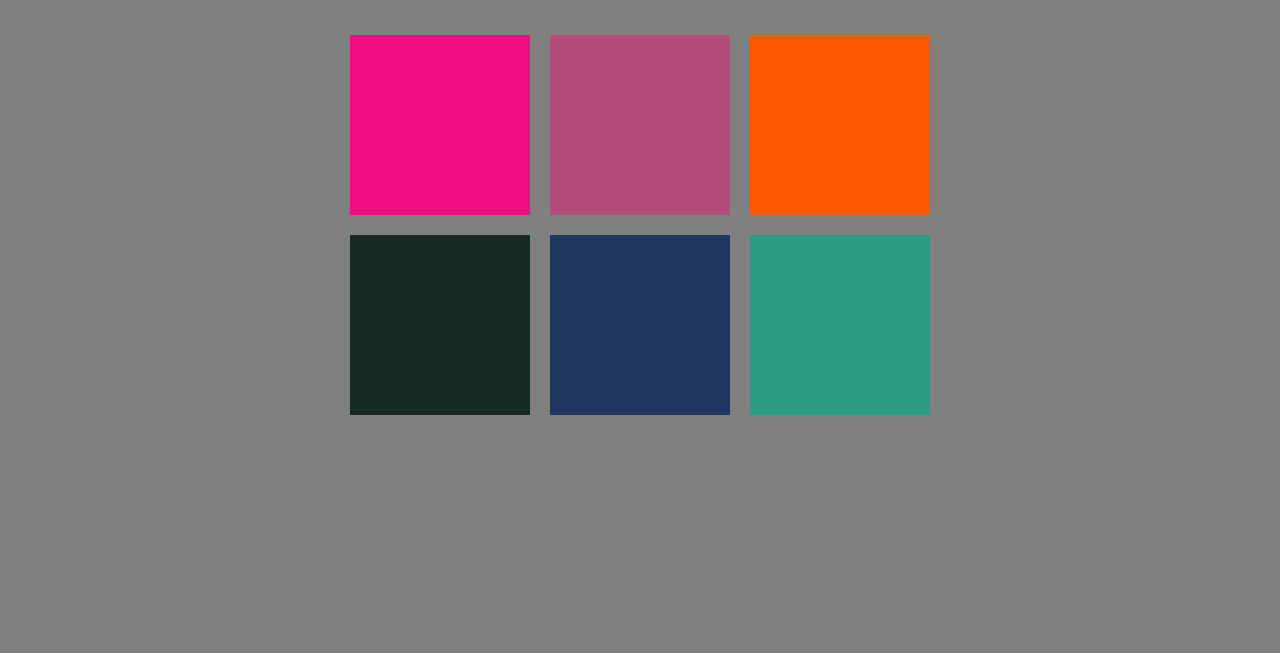
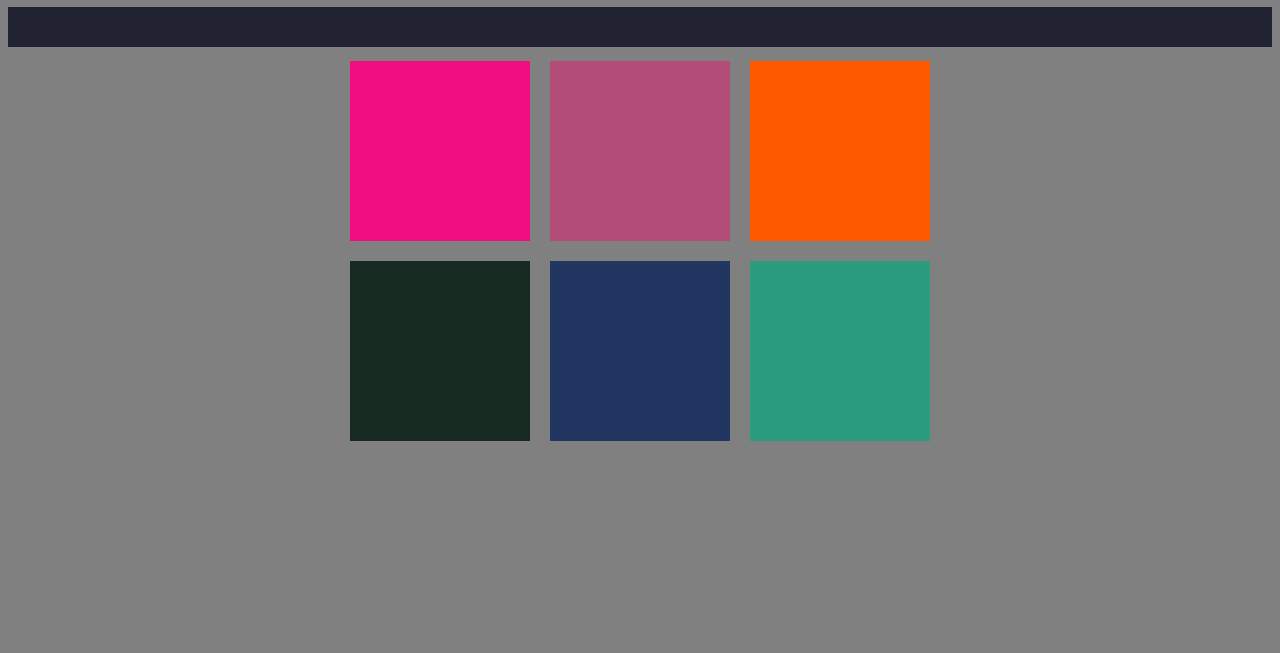
Before and after one commit to Aleemendoza/ColorGame, a plain HTML site: page index.html in a window 1280 px wide. Shown: the part 147-800 px from the top of the page. Drawn offline with Linux system fonts and the light colour scheme.

Commit message:
detalles

```diff
--- a/app.js
+++ b/app.js
@@ -10,16 +10,16 @@ pickedColor.innerHTML=colors[4]
 
 
 
-// funcion para comparar el color clickeado con el del elemento del dom.
 
 function changeColors (color){
 
-for( i = 0 ;i < colors.length ; i++) {
+    for( i = 0 ;i < colors.length ; i++) {
 
         cuadrados[i].style.backgroundColor=color
 
-}
+    }
 
+    // funcion para comparar el color clickeado con el del elemento del dom.
 
 }
 
--- a/estilos.css
+++ b/estilos.css
@@ -28,8 +28,10 @@ h1  {
 
 }
 #message {
-
+text-align: center;
+height: 40px;
+width: 100%;
 display: inline-block;
-width: 20%;
-left: 50%;
+background: #222332;
+font-size: 30px;
 }
```
